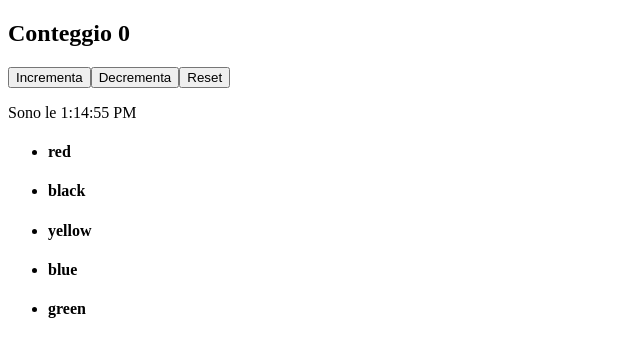
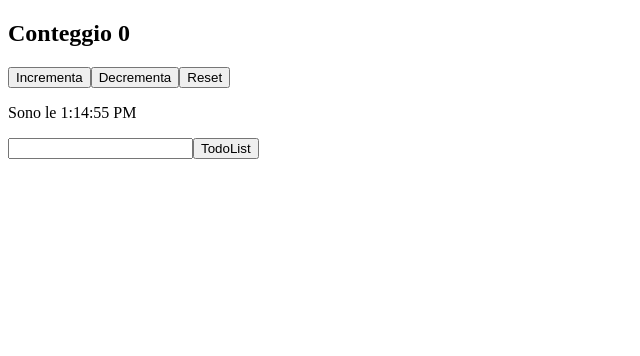
Before and after one commit to St3fan097/react_es, a React (Vite) app in the folder react-es_1/: page / in a window 1280 px wide. Shown: the top 356 px of the page, without its empty margins (0-640 px from the left). Built offline with nearby package versions, Linux system fonts and the light colour scheme.

Commit message:
exercise-28

```diff
--- /dev/null
+++ b/react-es_1/src/TodoList.jsx
@@ -0,0 +1,30 @@
+import { useState } from "react"
+
+export function TodoList() {
+    const [todos, setTodos] = useState([])
+    const [newTodo, setNewTodo] = useState('');
+
+    const changeValue = (e) => {
+        setNewTodo(e.target.value);
+    };
+
+    const generaToDo = () => {
+        if (newTodo !== "") {
+            setTodos([...todos, newTodo]);
+            setNewTodo("")
+        }
+    }
+
+
+
+    return (
+        <>
+            <input type="text" value={newTodo} onChange={changeValue} />
+            <button onClick={generaToDo}>TodoList</button>
+            <ul> {todos.map((todo, index) => (
+                <li key={index}>{todo}</li>
+            ))}
+            </ul>
+        </>
+    )
+}
--- a/react-es_1/src/app.jsx
+++ b/react-es_1/src/app.jsx
@@ -1,4 +1,5 @@
-import { Color } from "./Color";
+
+import { TodoList } from "./TodoList";
 import { Clock } from "./clock";
 import { Counter } from "./counter";
 
@@ -11,7 +12,7 @@ export function App() {
         <div>
             <Counter valoreIniziale={0} incremento={1} />
             <Clock />
-            <Color/>
+           <TodoList/>
         </div>
     )
 }
```
